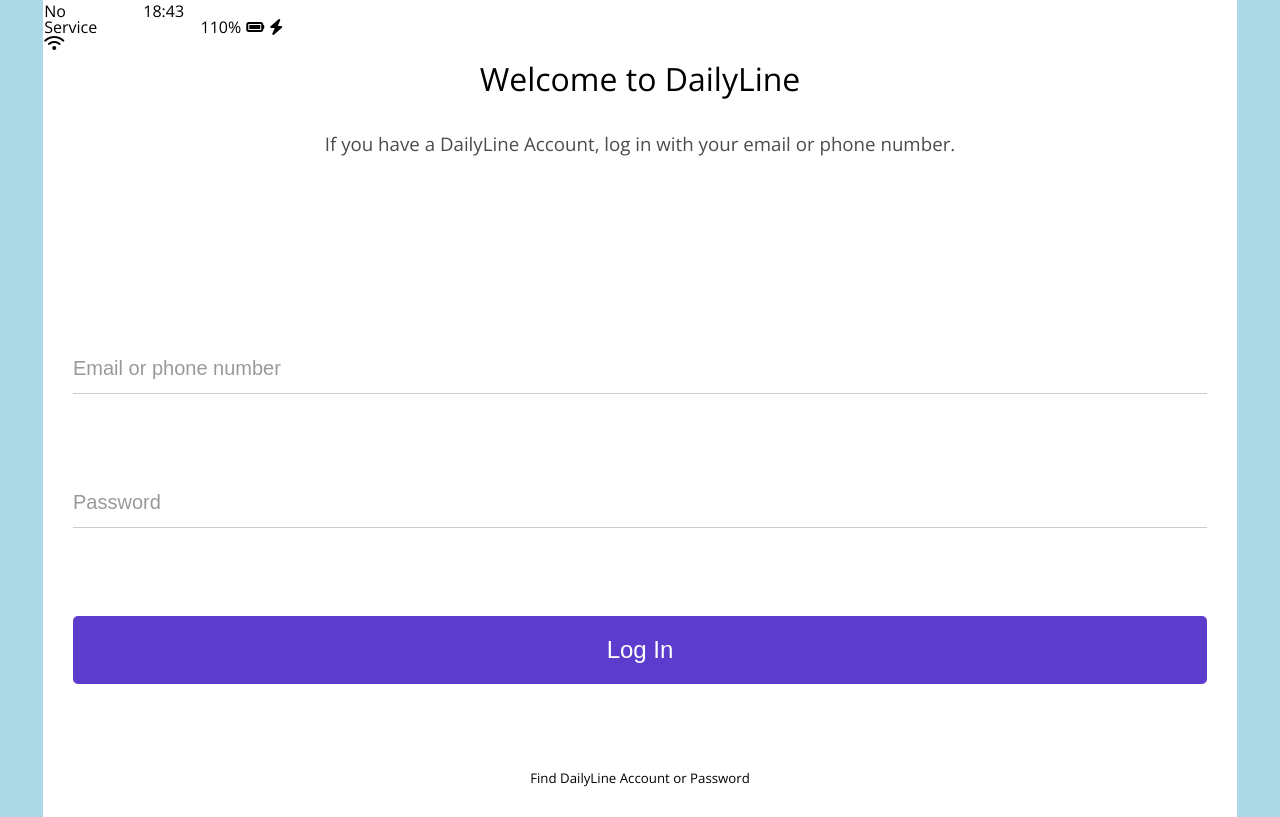
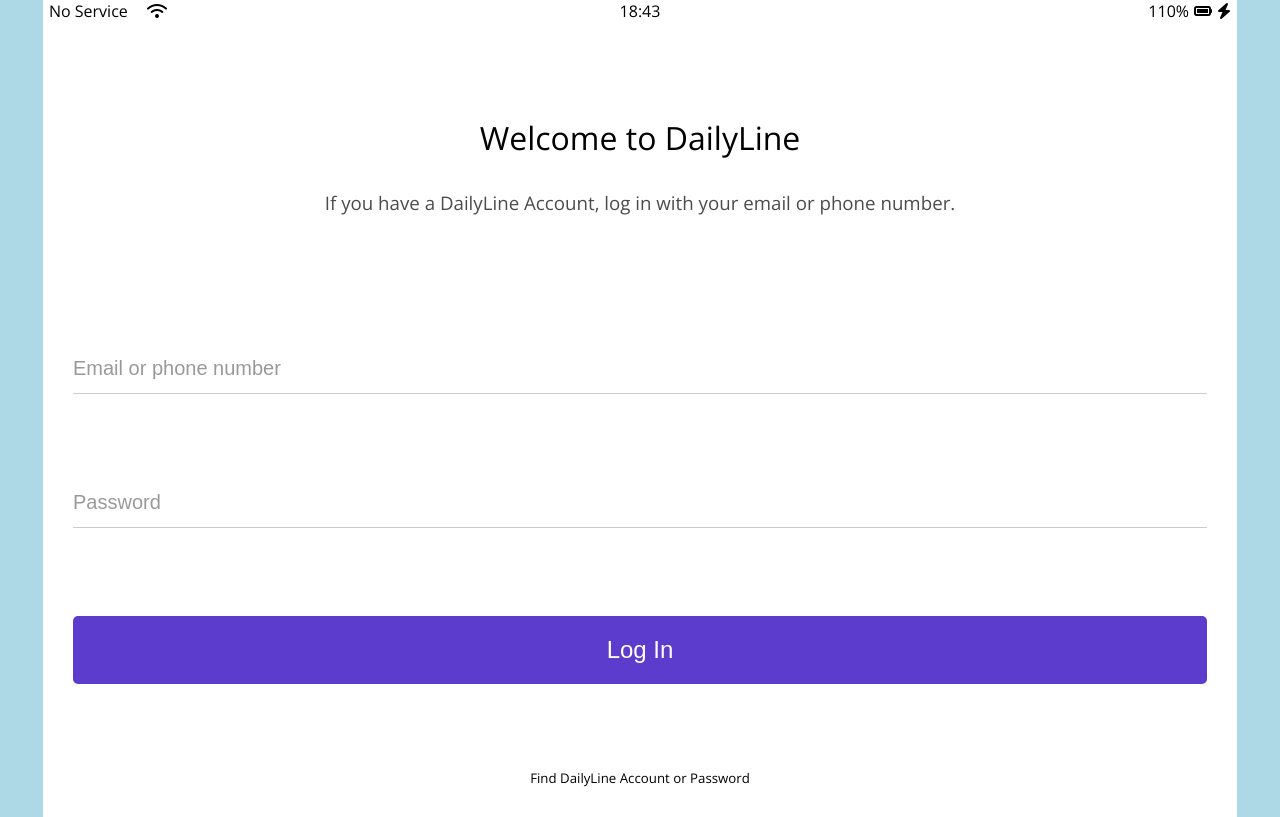
Before and after one commit to int0p/int0p.github.io, a plain HTML site: page index.html in a window 1280 px wide. Drawn offline with nearby package versions, Linux system fonts and the light colour scheme.

Commit message:
home.html -- navigation bar

```diff
--- a/scss/components/status-bar.scss
+++ b/scss/components/status-bar.scss
@@ -1,7 +1,7 @@
 @import "_variables.scss";
 .status-bar {
     display: flex;
-    position: fixed;
+    // position: fixed; TODO: 이거하면 한쪽으로 쏠리는데 왜일까
     justify-content: center;
     padding-top: 20px; //TODO
   }
```
Also changed, not shown: css/components/status-bar.css, css/styles.css, 2 other files.
